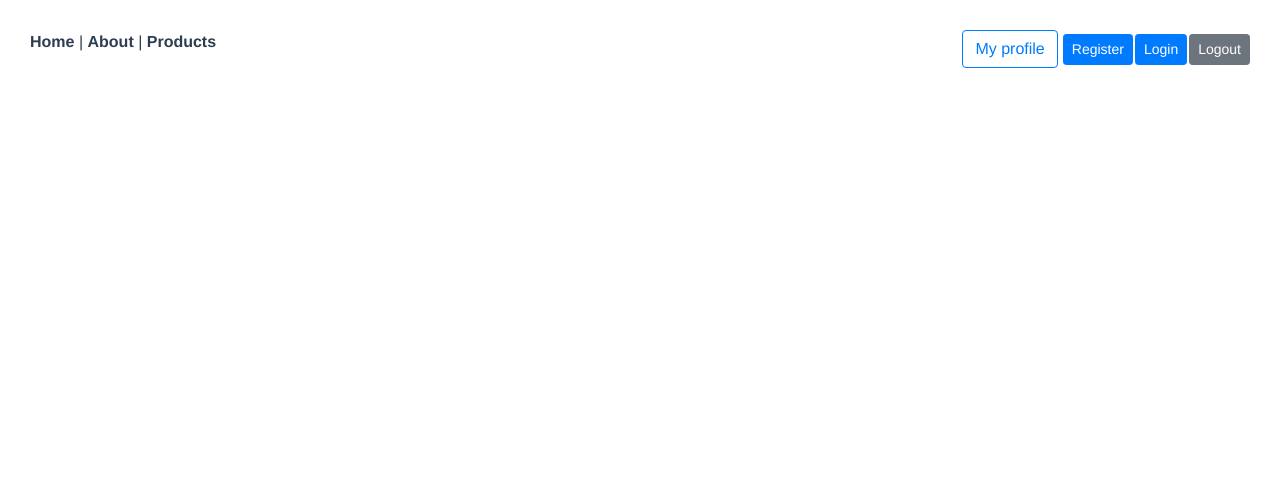
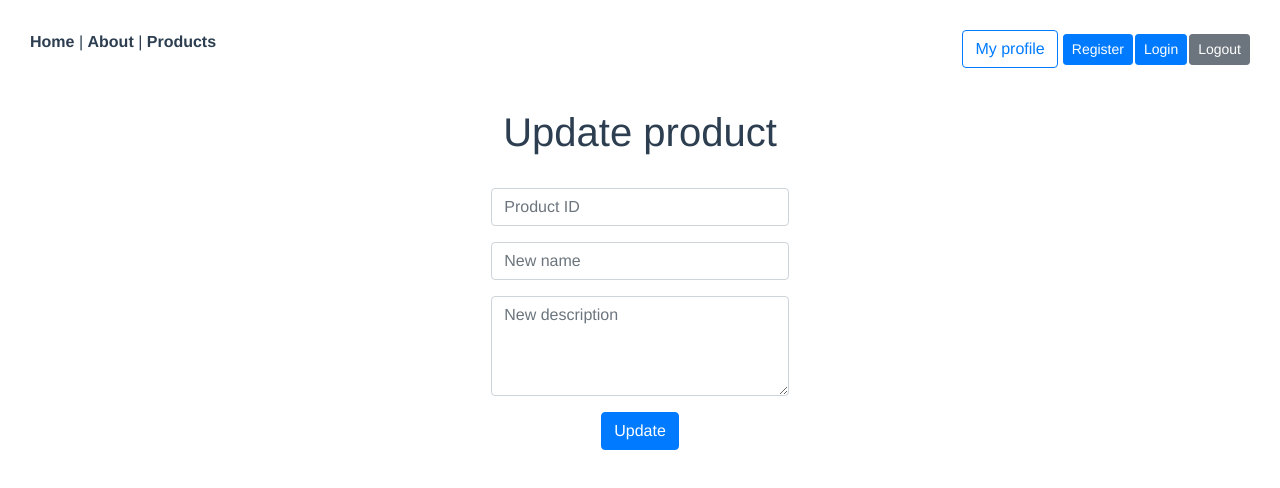
Before and after one commit to alpari01/buysell_frontend, a Vue app: page /product/update in a window 1280 px wide. Shown: the top 488 px of the page. Built offline with nearby package versions, Linux system fonts and the light colour scheme.

Commit message:
User can now update his products using button "UPD" in ProfileView.vue

```diff
--- a/src/router/index.js
+++ b/src/router/index.js
@@ -23,6 +23,11 @@ const routes = [
     component: () => import('../views/AddProductView.vue')
   },
   {
+    path: '/product/update',
+    name: 'updateProduct',
+    component: () => import('../views/UpdateProductView')
+  },
+  {
     path: '/products',
     name: 'products',
     component: () => import('../views/ProductsView.vue')
--- a/src/views/ProfileView.vue
+++ b/src/views/ProfileView.vue
@@ -115,7 +115,7 @@ export default {
         <h2>My products</h2>
         <div class="col-sm-6 mx-auto" style="padding: 10px">
           <router-link to="/product/add"><input type="button" class="btn btn-success btn-sm" style="margin-right: 5px" value="ADD"></router-link>
-          <input type="button" class="btn btn-warning btn-sm" value="UPD">
+          <router-link to="/product/update"><input type="button" class="btn btn-warning btn-sm" value="UPD"></router-link>
           <input type="button" class="btn btn-danger btn-sm" style="margin-left: 5px" value="DEL">
         </div>
         <div class="col-sm-6 mx-auto" style="padding: 10px">
--- /dev/null
+++ b/src/views/UpdateProductView.vue
@@ -0,0 +1,57 @@
+<template>
+  <div class="login mt-4">
+    <div class="row">
+      <div class="col-sm-3 mx-auto">
+        <h1>Update product</h1>
+        <br>
+        <form>
+          <div class="mb-3">
+            <input type="text" class="form-control" id="inputProductId" v-model="posts.id" placeholder="Product ID">
+          </div>
+          <div class="mb-3">
+            <input type="text" class="form-control" id="inputProductName" v-model="posts.name" placeholder="New name">
+          </div>
+          <div class="mb-3">
+            <div class="form-floating">
+              <textarea class="form-control" id="inputProductDescription" v-model="posts.description" placeholder="New description" style="height: 100px"></textarea>
+            </div>
+          </div>
+          <input type="button" v-on:click="postData" class="btn btn-primary" value="Update">
+        </form>
+      </div>
+    </div>
+  </div>
+</template>
+
+<script>
+import axios from "axios";
+import VueJwtDecode from 'vue-jwt-decode'
+
+export default {
+  data(){
+    return {
+      posts: {
+        id: null,
+        userId: null,
+        name: null,
+        description: null,
+      }
+    }
+  },
+  methods: {
+    postData() {
+      let token = JSON.parse(localStorage.getItem("token"))
+      if (token != null) {
+        let userData = VueJwtDecode.decode(token);
+        this.posts.userId = userData["id"]
+        this.posts = axios.put('/api/public/products/' + this.posts.id, this.posts)
+      }
+      else alert("User not logged in.")
+    }
+  }
+};
+</script>
+
+<style scoped>
+
+</style>
```
